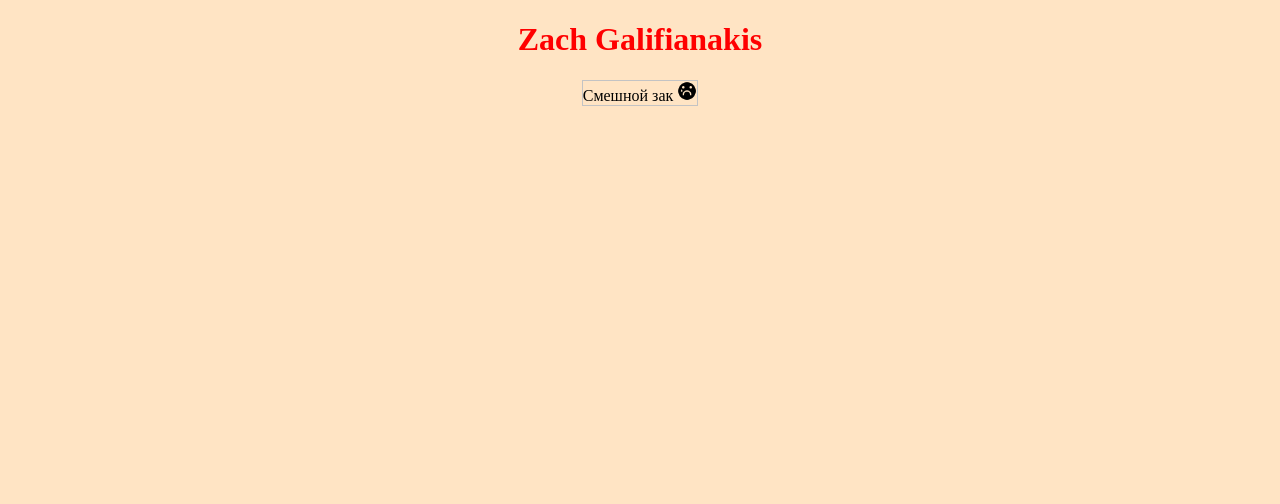
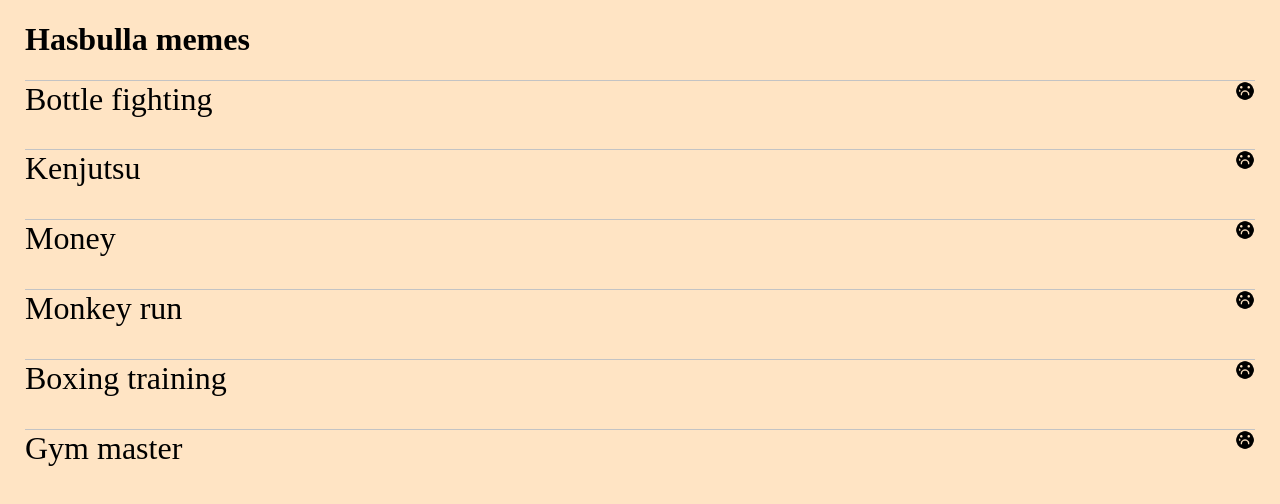
Before and after one commit to EskovDMTA/cssBayan, a plain HTML site: page cssBayan.html in a window 1280 px wide. Drawn offline with Linux system fonts and the light colour scheme.

Commit message:
feat: add hasbulla pictures(Пятница, 10 марта 2023, 22:39:30)

```diff
--- a/css/main.css
+++ b/css/main.css
@@ -5,21 +5,20 @@
 /**/
 
 .container {
-    max-width: 700px;
+    width: calc(100% - 50px);
+    margin: 0 auto;
     display: flex;
     flex-direction: column;
-    align-items: center;
-    margin: auto;
+    align-content: center;
 }
 
-.main-title {
-    color: red;
-}
+
 
 .meme-title {
     /*padding: 10px 10px;*/
     display: block;
     cursor: pointer;
+    font-size: 2em;
     transition: color .2s ease-out;
 }
 
@@ -30,6 +29,7 @@
     width: 20px;
     height: 20px;
     background-image: url("../assets/images/close.png");
+    float: right;
 }
 
 
@@ -43,17 +43,29 @@
     position: absolute;
 }
 
-.meme-input:checked ~ .meme-image {
-    display: block;
+.meme-input:checked ~ .meme-image{
+    display: flex;
+    justify-content: center;
+}
+.meme-input:checked ~ .accordion-item {
+    background-image: url("../assets/images/open.png");
+
 }
 
 .meme-item {
-    border: 1px solid #c3c3c4;
+    border-top: 1px solid #c3c3c4;
+    width: 100%;
+    margin-bottom: 2em;
 }
 
 .meme-image {
     display: none;
+    height: 350px;
     animation: imageAnimation 1s;
+
+}
+.image-item{
+
 }
 
 @keyframes imageAnimation {
@@ -74,9 +86,6 @@
 
 
 /**/
-/*.main-title {*/
-
-/*}*/
 
 /*.meme-container {*/
 /*    display: flex;*/
--- a/cssBayan.html
+++ b/cssBayan.html
@@ -9,16 +9,59 @@
 <body>
 
 <div class="container">
-    <h1 class="main-title">Zach Galifianakis</h1>
+    <h1 class="main-title">Hasbulla memes</h1>
 
     <div class="meme-item">
         <input type="radio" class="meme-input" name="item-1" id="item-1">
-        <label for="item-1" class="meme-title">Смешной зак
-            <div class="accordion-item">
-            </div>
-        </label>
+        <div class="accordion-item"></div>
+        <label for="item-1" class="meme-title">Bottle fighting</label>
         <div class="meme-image">
-            <img src="./assets/images/zak-rofl.gif" alt="zak-rofl">
+            <img src="./assets/images/1.gif" alt="hasbulla-meme" class="image-item">
+        </div>
+    </div>
+
+    <div class="meme-item">
+        <input type="radio" class="meme-input" name="item-1" id="item-2">
+        <div class="accordion-item"></div>
+        <label for="item-2" class="meme-title">Kenjutsu</label>
+        <div class="meme-image">
+            <img src="./assets/images/2.gif" alt="hasbulla-meme">
+        </div>
+    </div>
+
+    <div class="meme-item">
+        <input type="radio" class="meme-input" name="item-1" id="item-3">
+        <div class="accordion-item"></div>
+        <label for="item-3" class="meme-title">Money</label>
+        <div class="meme-image">
+            <img src="./assets/images/3.gif" alt="hasbulla-meme">
+        </div>
+    </div>
+
+    <div class="meme-item">
+        <input type="radio" class="meme-input" name="item-1" id="item-4">
+        <div class="accordion-item"></div>
+        <label for="item-4" class="meme-title">Monkey run</label>
+        <div class="meme-image">
+            <img src="./assets/images/4.gif" alt="hasbulla-meme">
+        </div>
+    </div>
+
+    <div class="meme-item">
+        <input type="radio" class="meme-input" name="item-1" id="item-5">
+        <div class="accordion-item"></div>
+        <label for="item-5" class="meme-title">Boxing training</label>
+        <div class="meme-image">
+            <img src="./assets/images/5.gif" alt="hasbulla-meme">
+        </div>
+    </div>
+
+    <div class="meme-item">
+        <input type="radio" class="meme-input" name="item-1" id="item-6">
+        <div class="accordion-item"></div>
+        <label for="item-6" class="meme-title">Gym master</label>
+        <div class="meme-image">
+            <img src="./assets/images/6.gif" alt="hasbulla-meme">
         </div>
     </div>
 
```
Also changed, not shown: 8 other files.
